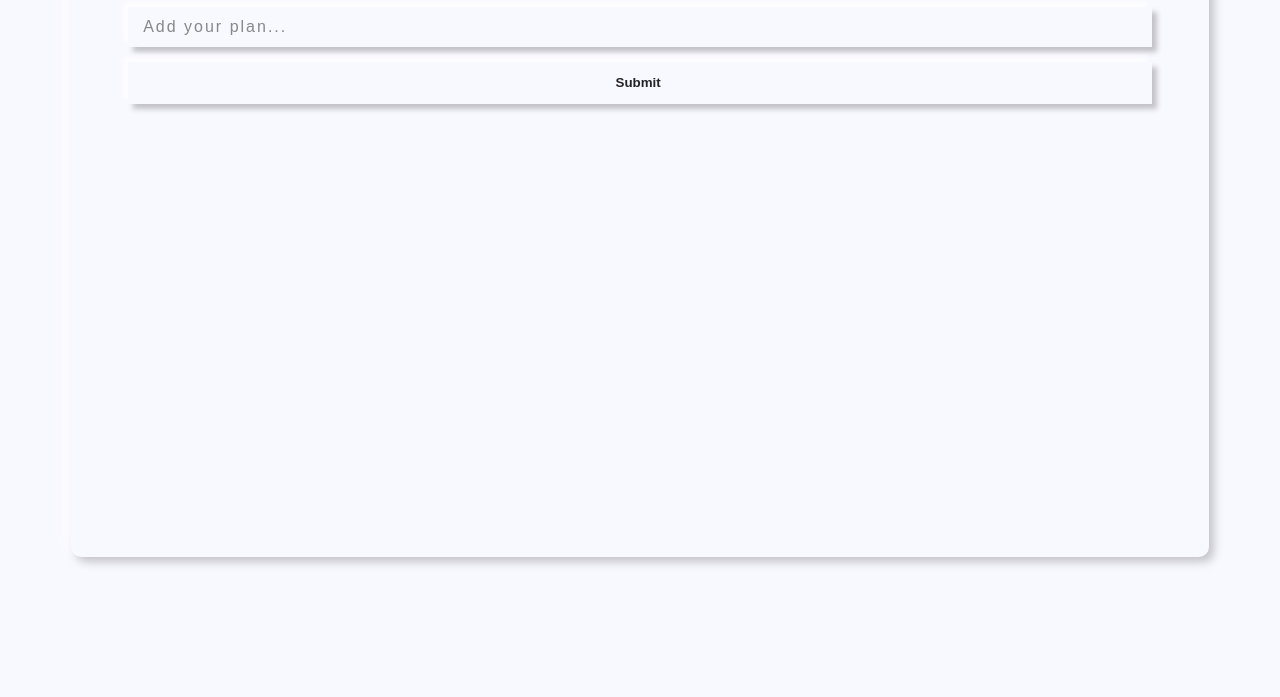
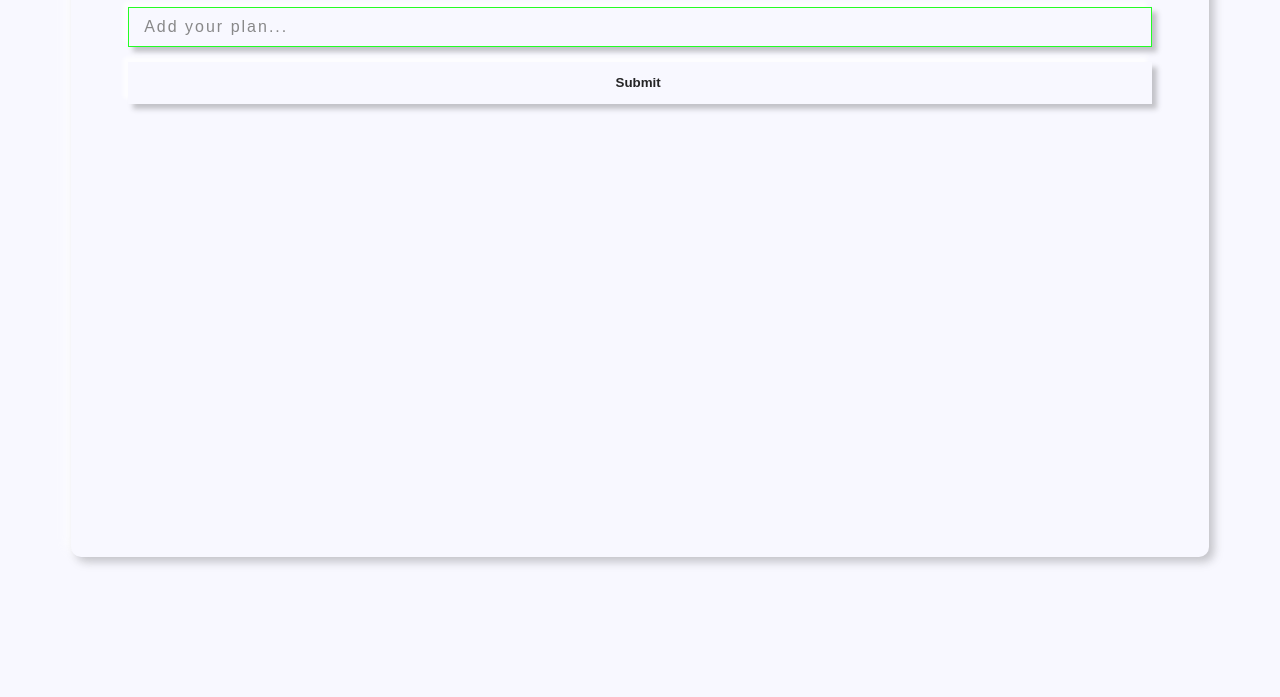
Before and after one commit to Ivann-2612/To-do-list, a website: page index.html in a window 1280 px wide. Shown: the part 103-800 px from the top of the page. Drawn offline with Linux system fonts and the light colour scheme.

Commit message:
Update main.css

```diff
--- a/main.css
+++ b/main.css
@@ -51,7 +51,7 @@ i {
   margin-bottom: 15px;
   padding-left: 15px;
   outline: none;
-  border: none;
+  border: 1px solid lime;
   color: black;
   caret-color: black;
   letter-spacing: 2px;
```
